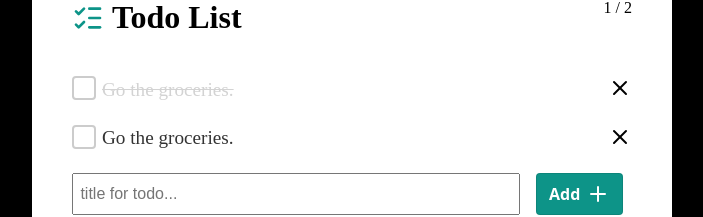
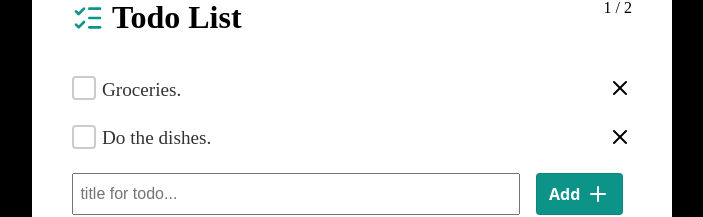
Before and after one commit to nysuri/basic-todo-app-tutorial, a Vue app in the folder frontend/: page /todo in a window 1280 px wide. Shown: the part 158-375 px from the top of the page, without its empty margins (288-991 px from the left). Built offline with nearby package versions, Linux system fonts and the light colour scheme; the HTML template or start-up script is replaced by a standard one.

Commit message:
fix: removed active state for learning purposes

```diff
--- a/frontend/src/views/TodoView.vue
+++ b/frontend/src/views/TodoView.vue
@@ -4,13 +4,13 @@ import { ListChecks, X, Plus } from 'lucide-vue-next'
 const tasks = [
   {
     id: 1,
-    title: 'Go the groceries.',
-    completed: true,
+    title: 'Groceries.',
+    completed: false,
   },
   {
     id: 2,
-    title: 'Go the groceries.',
-    completed: false,
+    title: 'Do the dishes.',
+    completed: true,
   },
 ]
 </script>
@@ -28,7 +28,7 @@ const tasks = [
       <div class="list-item">
         <div class="checkbox">
           <input type="checkbox" id="checkbox-1" />
-          <label for="checkbox-1" class="active">{{ tasks[0].title }}</label>
+          <label for="checkbox-1">{{ tasks[0].title }}</label>
         </div>
         <X :size="24" class="close" />
       </div>
```
